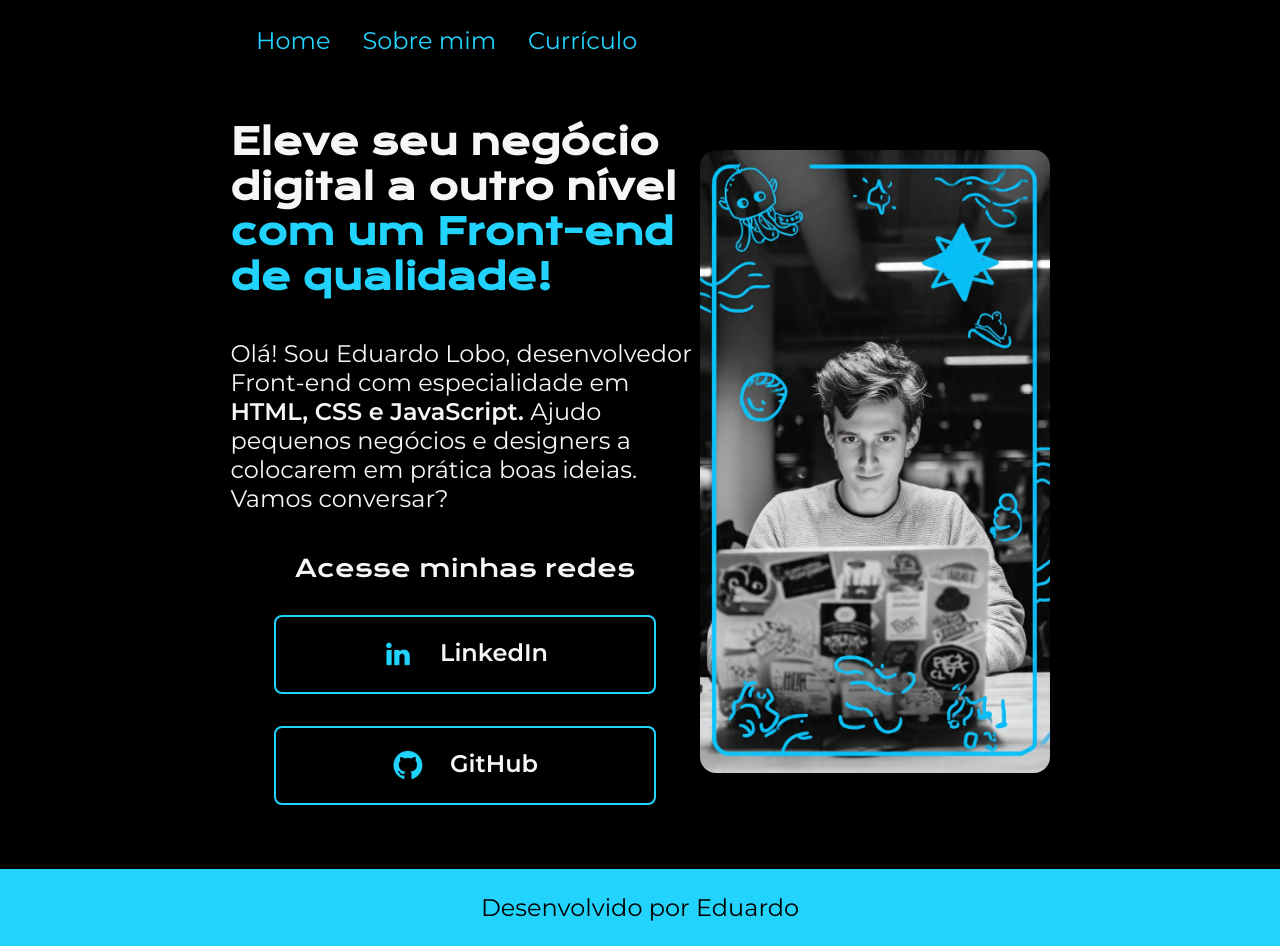
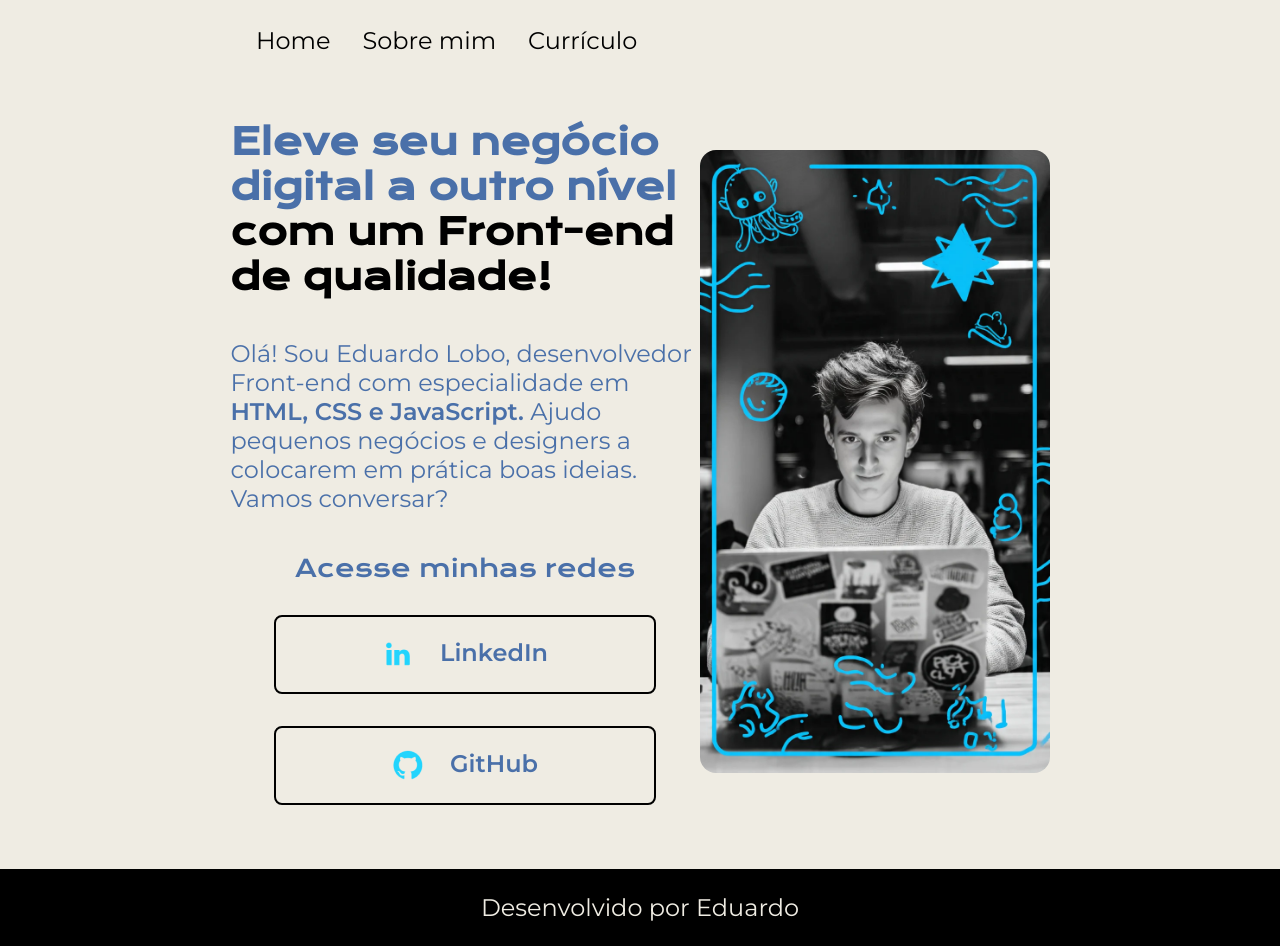
Before and after one commit to eduardo-lobo-cyber/curriculo, a plain HTML site: page index.html in a window 1280 px wide. Drawn offline with nearby package versions, Linux system fonts and the light colour scheme.

Commit message:
Criação de variáveis

```diff
--- a/styles/style.css
+++ b/styles/style.css
@@ -1,4 +1,14 @@
 @import url('https://fonts.googleapis.com/css2?family=Krona+One&family=Montserrat:wght@400;600&display=swap');
+
+:root {
+    --cor-primaria: #000000;
+    --cor-secundaria: #4A70A9;
+    --cor-fundo: #EFECE3;
+    --cor-hover: #8FABD4;
+
+    --fonte-primaria: 'Krona One', sans-serif;
+    --fonte-secundaria: 'Montserrat', sans-serif;
+}
 
 *{
     margin: 0;
@@ -10,14 +20,14 @@ body{
     min-height: 100vh;
     display: flex;
     flex-direction: column;
-    background-color: #000000;
-    color: #F6F6F6;
+    background-color: var(--cor-fundo);
+    color: var(--cor-secundaria);
 }
 
 
 .apresentacao__conteudo__texto a{
     text-decoration: none;
-    color: #22D4FD;
+    color: var(--cor-primaria);
 }
 
 .cabecalho__menu__link {
@@ -25,7 +35,7 @@ body{
     font-size: 24px;
     font-weight: 600px;
     text-decoration: none;
-    color: #22D4FD;
+    color: var(--cor-primaria);
 }
 
 .cabecalho__menu {
@@ -54,7 +64,7 @@ img{
 
 
 .titulo-destaque{
-    color: #22D4FD;
+    color: var(--cor-primaria);
 }
 
 .apresentacao{
@@ -93,8 +103,7 @@ img{
     font-size: 24px;
 }
 .apresentacao__links__link{
-    /* background-color: #22D4FD; */
-    border: 2px solid #22D4FD;
+    border: 2px solid var(--cor-primaria);
     width: 378px;
     text-align: center;
     border-radius: 8px;
@@ -102,7 +111,7 @@ img{
     font-weight: 600;
     padding: 21.5px 0;
     text-decoration: none;
-    color: #F6F6F6;
+    color: var(--cor-secundaria);
     font-family: 'Montserrat', sans-serif;
     display: flex;
     justify-content: center;
@@ -111,7 +120,7 @@ img{
 }
 
 .apresentacao__links__link:hover{
-    background-color: #272727;
+    background-color: var(--cor-hover);
     position: relative;
     top: -4px;
     transition: 0.3s;
@@ -121,8 +130,8 @@ img{
     text-align: center;
     padding: 24px 0;
     font-size: 24px;
-    color: #000000;
-    background-color: #22D4FD;
+    color: var(--cor-fundo);
+    background-color: var(--cor-primaria);
     font-family: 'Montserrat', sans-serif;
     font-weight: 400px;
 }
```
Also changed, not shown: 1 other file.
